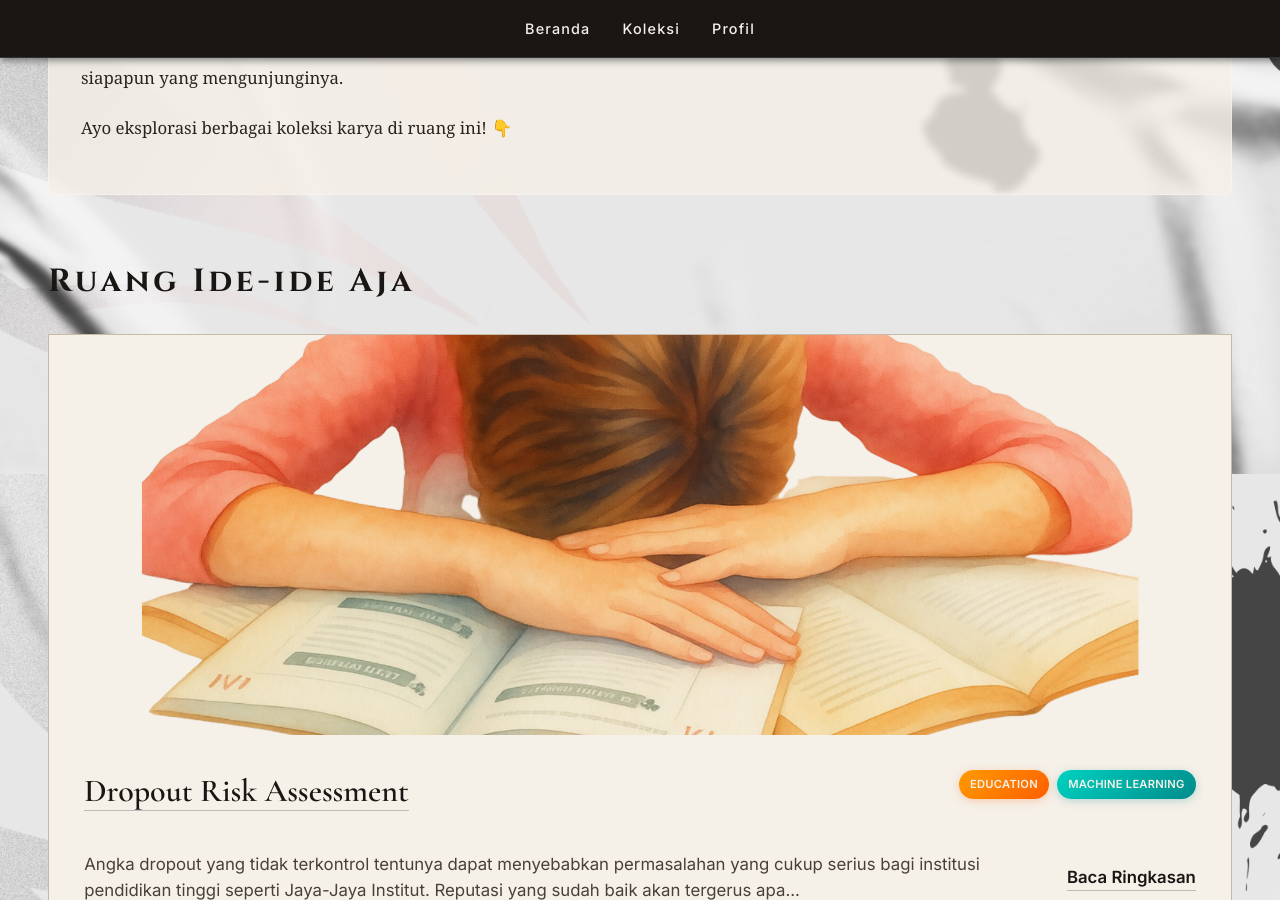
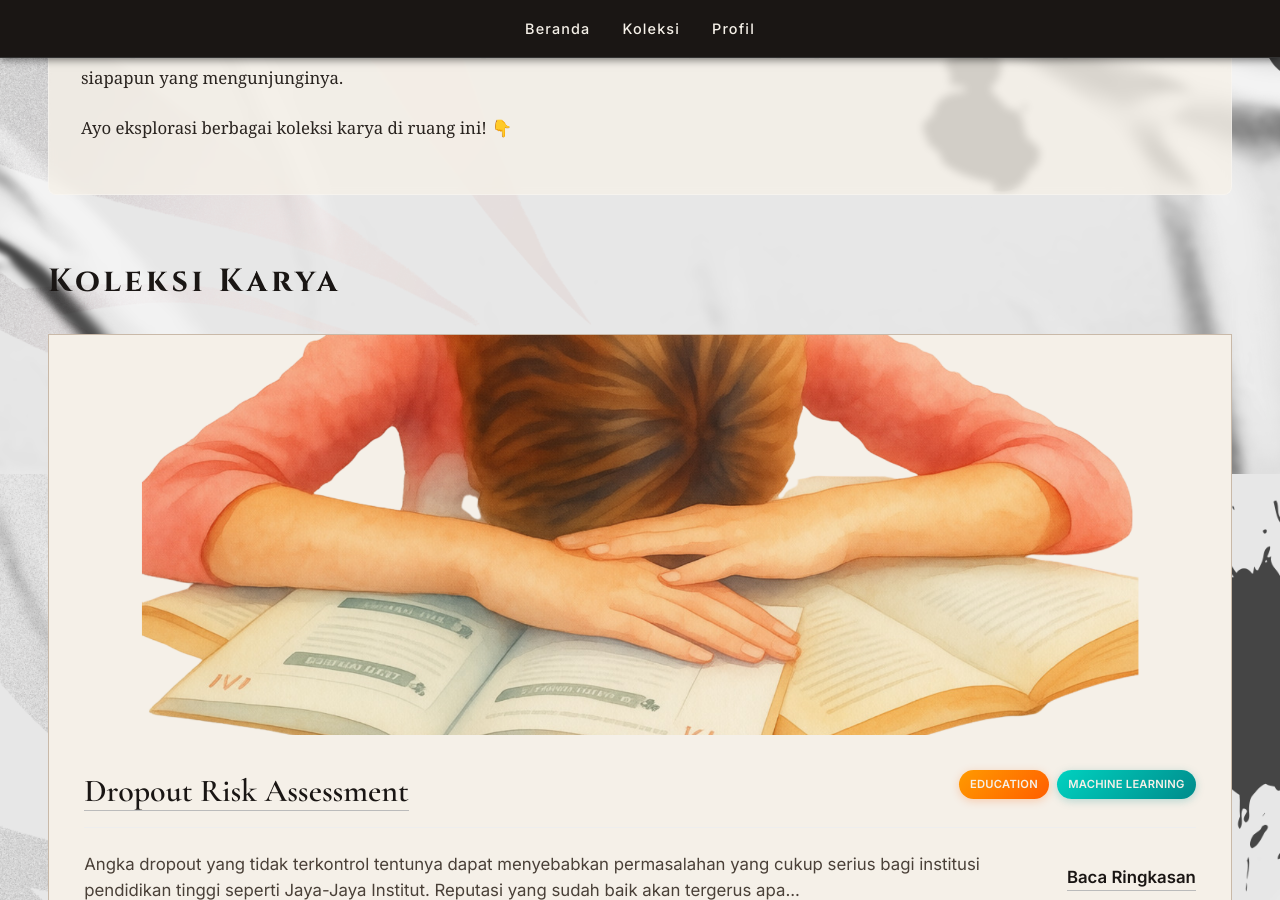
Before and after one commit to Sulbae/Sulbae.github.io, a Jekyll site: the page built from index.md, in a window 1280 px wide and 900 px high, scrolled down 426 px. Built offline with Jekyll 4.4.1, drawn with Linux system fonts in a browser that asks for light colours.

Commit message:
Update index.md

```diff
--- a/index.md
+++ b/index.md
@@ -17,7 +17,7 @@ permalink: /
 
 <!-- Projects Section -->
 <section id="projects" class="projects">
-  <h2>Ruang Ide-ide Aja</h2>
+  <h2>Koleksi Karya</h2>
   <!-- Project Grid -->
   {% assign featured_projects = site.projects
     | where_exp: "project", "project.published != false"
```
